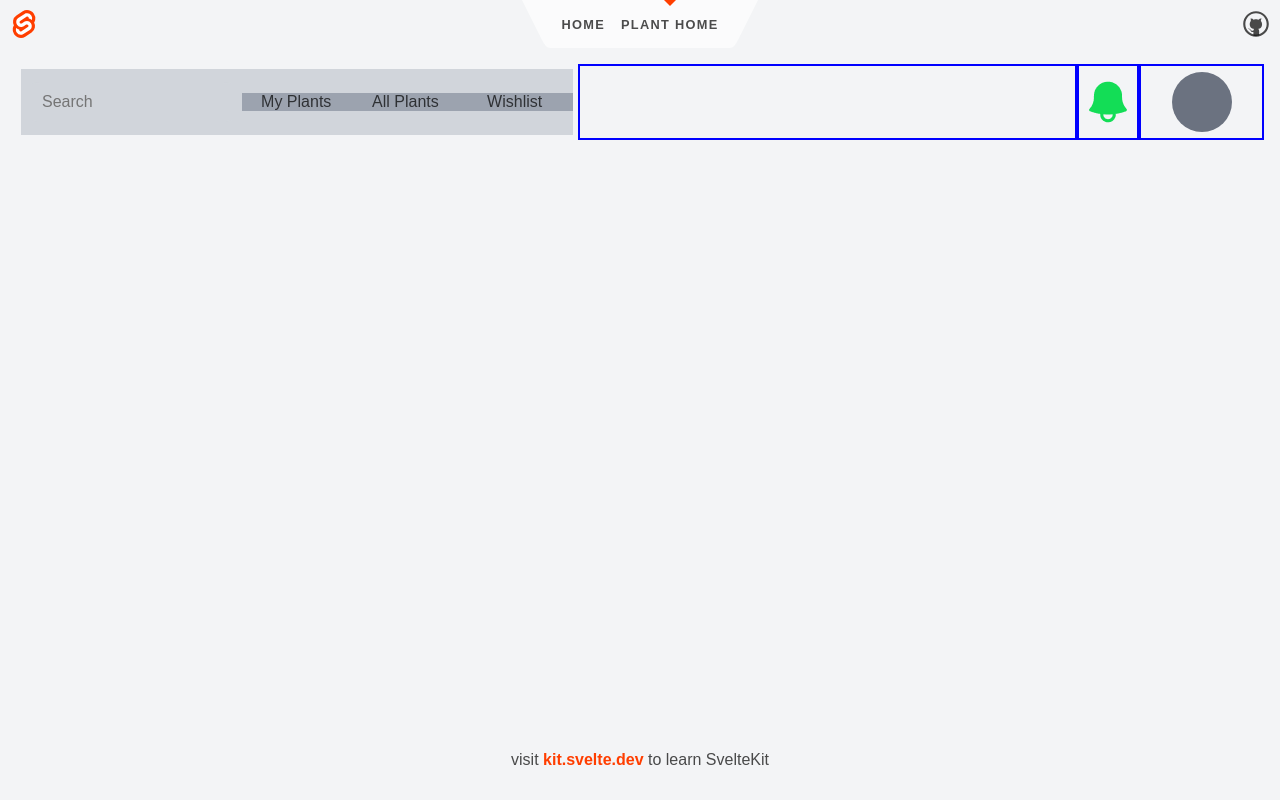
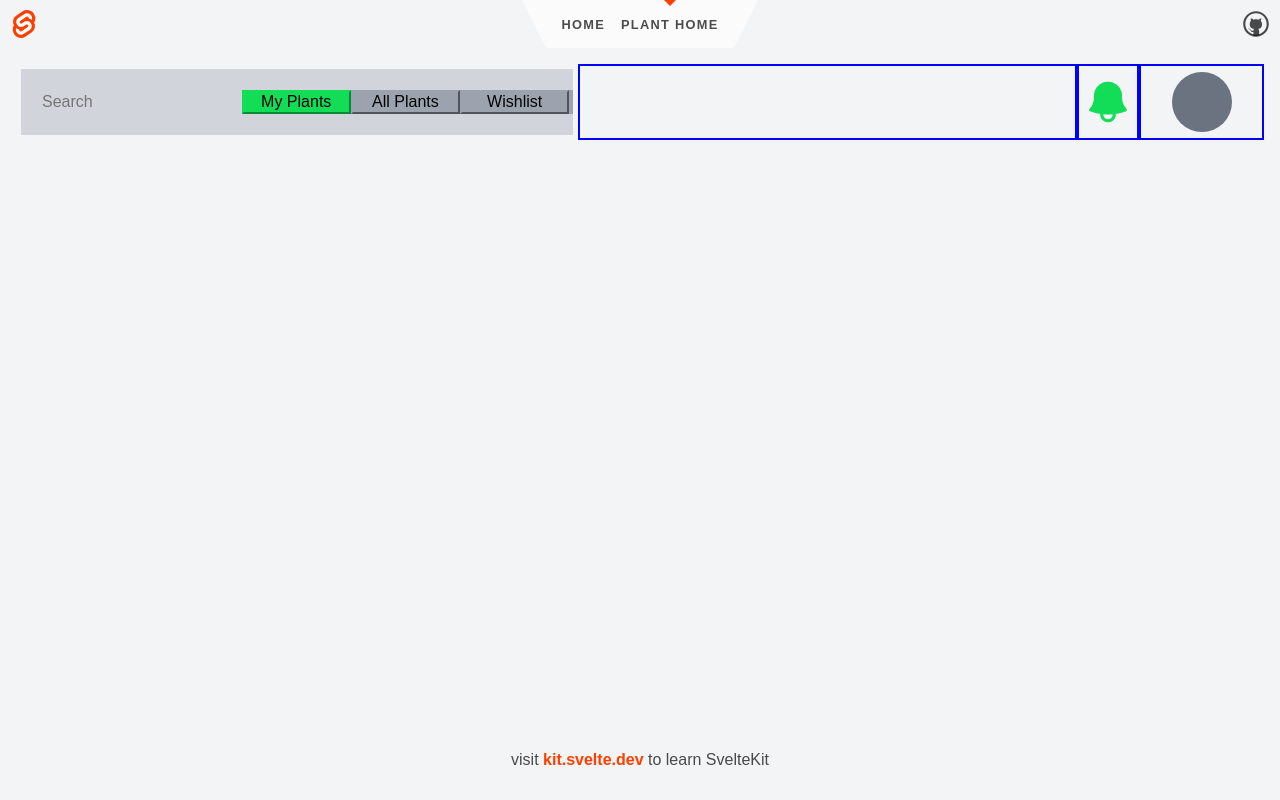
Before and after one commit to BuildWithCloud/NEA, a SvelteKit app: page /plantHome/topBar in a window 1280 px wide. Built offline with nearby package versions, Linux system fonts and the light colour scheme.

Commit message:
sorted out styles for the search bar buttons

```diff
--- a/src/routes/plantHome/topBar/+page.svelte
+++ b/src/routes/plantHome/topBar/+page.svelte
@@ -61,6 +61,19 @@
         padding: 10px;
     }
 
+    .selectedSearchButton{
+        background-color: var(--color-brand500);
+        border-color: var(--color-brand500);
+    }
+    .unselectedSearchButton{
+        background-color: var(--color-tailwind400);
+        border-color: var(--color-tailwind400);
+    }
+    .searchBarButton{
+        height: 80%;
+        width:100%
+    }
+
 
 </style>
 <div class="topBarGrid ">
@@ -71,9 +84,15 @@
             </div>
         </div>
         <div class="searchButtonsGrid centreVertically">
-            <div class = "centre">My Plants</div>
-            <div class = "centre">All Plants</div>
-            <div class = "centre">Wishlist</div>
+            <div class = "centre">
+                <button class="searchBarButton selectedSearchButton">My Plants</button>
+            </div>
+            <div class = "centre">
+                <button class="searchBarButton unselectedSearchButton">All Plants</button>
+            </div>
+            <div class = "centre">
+                <button class="searchBarButton unselectedSearchButton">Wishlist</button>
+            </div>
 
         </div>
 
```
